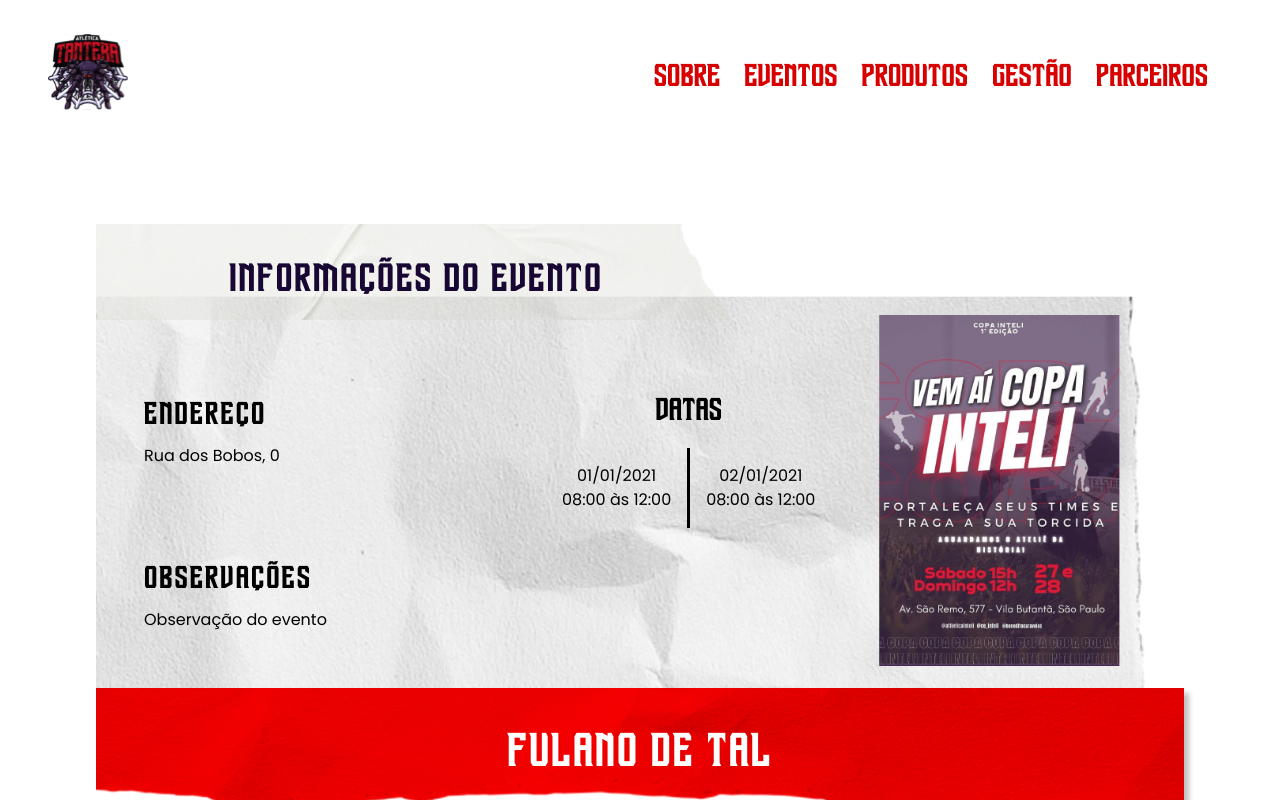
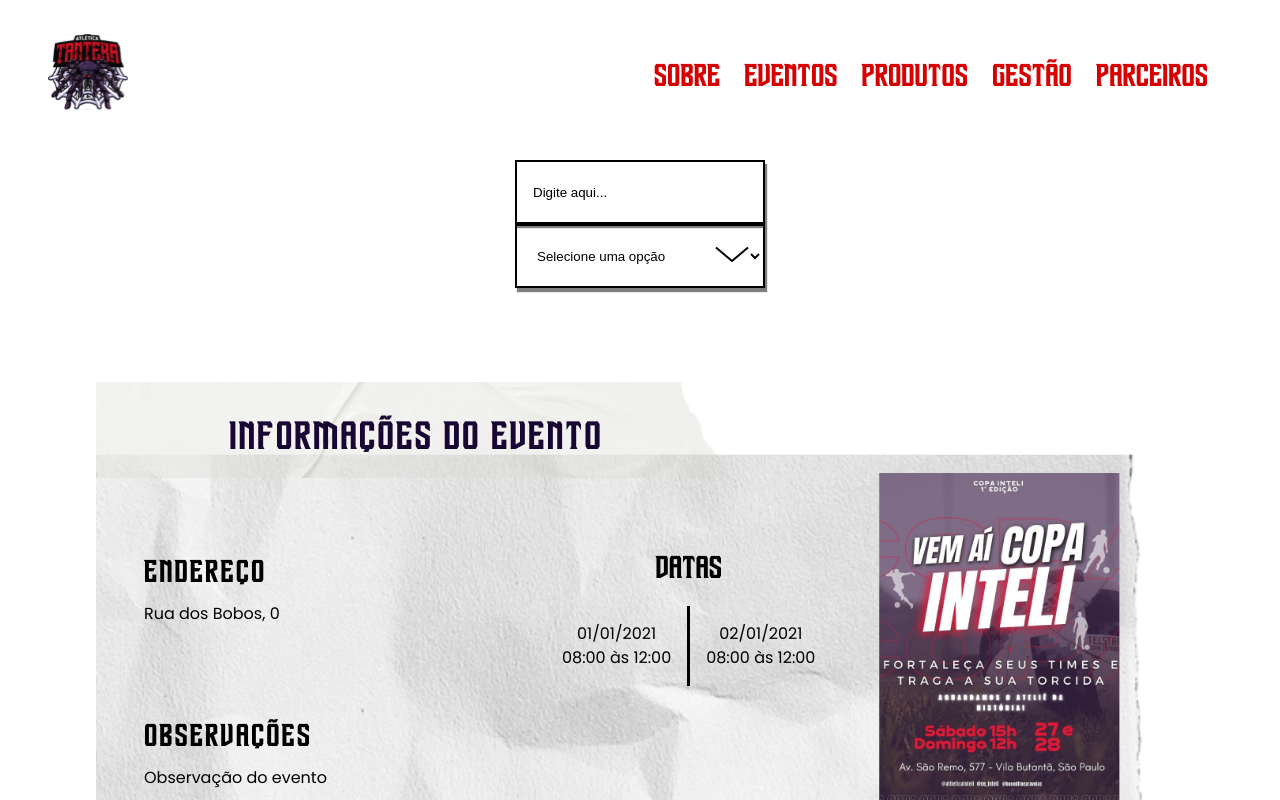
Before and after one commit to EquipeTantera/Landing_Page_Tantera, a React (Vite) app in the folder src/frontend/: page / in a window 1280 px wide. Shown: the top 800 px of the page. Built offline with nearby package versions, Linux system fonts and the light colour scheme.

Commit message:
feat: add input component

```diff
--- /dev/null
+++ b/src/frontend/src/components/Input/index.jsx
@@ -0,0 +1,54 @@
+import PropTypes from 'prop-types';
+import styles from './styles.module.scss';
+
+export default function Input({ type, placeholder, options }) {
+  if (type === 'select') {
+    return (
+      <div className={styles.inputContainer}>
+        <select className={styles.input} defaultValue="">
+          <option value="" disabled>{placeholder}</option>
+          {options.map((option, index) => (
+            <option key={index} value={option.value}>
+              {option.label}
+            </option>
+          ))}
+        </select>
+        <div className={styles.icon}>
+          <svg
+            xmlns="http://www.w3.org/2000/svg"
+            width="34"
+            height="16"
+            viewBox="0 0 34 16"
+            fill="none"
+          >
+            <path d="M1 1L17 14.5L33 1" stroke="black" strokeWidth="2" />
+          </svg>
+        </div>
+      </div>
+    );
+  }
+
+  return (
+    <input
+      type={type}
+      className={styles.input}
+      placeholder={placeholder}
+    />
+  );
+}
+
+Input.propTypes = {
+  type: PropTypes.oneOf(['text', 'select']).isRequired,
+  placeholder: PropTypes.string,
+  options: PropTypes.arrayOf(
+    PropTypes.shape({
+      value: PropTypes.string.isRequired,
+      label: PropTypes.string.isRequired
+    })
+  )
+};
+
+Input.defaultProps = {
+  placeholder: '',
+  options: []
+};
--- /dev/null
+++ b/src/frontend/src/components/Input/styles.module.scss
@@ -0,0 +1,41 @@
+@use "../../styles/variables" as v;
+
+.inputContainer {
+  position: relative;
+  width: 100%;
+  margin-bottom: 30px;
+
+  @media (max-width: 768px) {
+    width: 248px;
+  }
+}
+
+.input {
+  width: 100%;
+  height: 64px;
+  border: 2px solid v.$black;
+  box-shadow: 2px 4px 1px 0px rgba(0, 0, 0, 0.50);
+  background-color: transparent;
+  padding: 0 16px;
+  box-sizing: border-box;
+
+  @media (max-width: 768px) {
+    height: 48px;
+  }
+
+  &:focus {
+    outline: none;
+  }
+
+  &::placeholder {
+    color: v.$black;
+  }
+}
+
+.icon {
+  position: absolute;
+  right: 16px;
+  top: 50%;
+  transform: translateY(-50%);
+  pointer-events: none;
+}
--- a/src/frontend/src/pages/Home/index.jsx
+++ b/src/frontend/src/pages/Home/index.jsx
@@ -4,13 +4,25 @@
 import LargeProductCard from '../../components/Card/LargeCard/LargeProductCard';
 import ResultInformationCard from '../../components/Card/InformationCard/ResultInformationCard';
 import ManagementInformationCard from '../../components/Card/InformationCard/ManagementInformationCard';
+import Input from '../../components/Input';
 
 export default function Home() {
   return (
     <>
       <div className={styles.container}>
         <section className={styles.container__section}>
-
+          <div style={{ width: '250px', margin: '0 auto' }}>
+            <Input type="text" placeholder="Digite aqui..." />
+            <Input
+              type="select"
+              placeholder="Selecione uma opção"
+              options={[
+                { value: '1', label: 'Opção 1' },
+                { value: '2', label: 'Opção 2' },
+                { value: '3', label: 'Opção 3' }
+              ]}
+            />
+          </div>
           <EventInformationCard
             address='Rua dos Bobos, 0'
             dates={[
@@ -74,7 +86,6 @@
               { name: 'Resultado 3' },
             ]}
             title='Resultados'
-
           />
 
           <ManagementInformationCard
```
